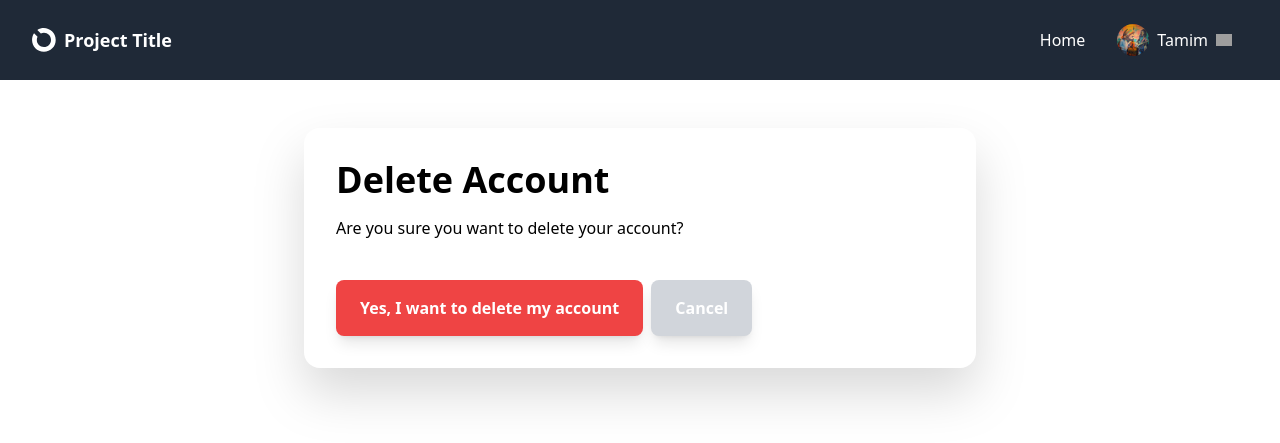
After one commit to tausif04/Django_Starter, a Django app: page /profile/delete/ in a window 1280 px wide. The commit adds this page. Shown: the top 443 px of the page. Run offline with Django 5.2, Linux system fonts and the light colour scheme; a user stored in the database is signed in; data comes from the database, SQL or seed files in the repository; both versions use the stored data as it was after the commit; some libraries are stand-ins or nearby versions; grey boxes are pictures that could not be loaded.

Commit message:
Completed

```diff
--- a/a_core/settings.py
+++ b/a_core/settings.py
@@ -25,7 +25,7 @@ SECRET_KEY = 'django-insecure-pfbj_(7%7wjp*0fh#!am4$p91&8cr#=2u1ykusik+-eaoot4=d
 # SECURITY WARNING: don't run with debug turned on in production!
 DEBUG = True
 
-ALLOWED_HOSTS = []
+ALLOWED_HOSTS = ['localhost','127.0.0.1','*']
 
 
 # Application definition
@@ -152,7 +152,7 @@ EMAIL_BACKEND = 'django.core.mail.backends.console.EmailBackend'
 ACCOUNT_AUTHENTICATION_METHOD = 'email'
 ACCOUNT_EMAIL_REQUIRED = True
 ACCOUNT_USERNAME_REQUIRED = False
-ACCOUNT_EMAIL_VERIFICATION = 'mandatory'        # You can make username optional if you wish
+ACCOUNT_EMAIL_VERIFICATION = 'optional'      # You can make username optional if you wish
 
 # Redirects user to this page after clicking the verification link
 ACCOUNT_EMAIL_CONFIRMATION_ANONYMOUS_REDIRECT_URL = '/accounts/login/'
--- /dev/null
+++ b/a_users/templates/a_users/profile_delete.html
@@ -0,0 +1,14 @@
+{% extends 'layouts/box.html' %}
+
+{% block content %}
+
+<h1>Delete Account</h1>
+<p>Are you sure you want to delete your account?</p>
+
+<form method='POST'>
+    {% csrf_token %}
+    <button type="submit" class="button-red mt-6">Yes, I want to delete my account</button>
+    <a class="button button-gray ml-1" href="{{ request.META.HTTP_REFERER }}">Cancel</a>
+</form>
+
+{% endblock %}
--- a/a_users/templates/a_users/profile_settings.html
+++ b/a_users/templates/a_users/profile_settings.html
@@ -30,7 +30,7 @@
                 {% endif %}
             </td>
             <td class="px-6 pb-4">
-                <a href="" class="font-medium text-blue-600 hover:underline">
+                <a href="{% url 'profile-emailverify' %}" class="font-medium text-blue-600 hover:underline">
                     {% if not user.emailaddress_set.first.verified %}Verify{% endif %}
                 </a>
             </td>
@@ -44,7 +44,7 @@
                 Once deleted, account is gone. Forever.
             </td>
             <td class="px-6 py-4">
-                <a href="" class="font-medium text-red-600 hover:underline">
+                <a href="{% url 'profile-delete' %}" class="font-medium text-red-600 hover:underline">
                     Delete
                 </a>
             </td>
--- a/a_users/urls.py
+++ b/a_users/urls.py
@@ -7,4 +7,6 @@ urlpatterns = [
     path('onboarding/',profile_edit_view, name="profile-onboarding"),
     path('settings/',profile_settings_view, name='profile-settings'),
     path('emailchange/',profile_emailchange, name='profile-emailchange'),
-    ]
+    path('emailverify/',profile_emailverify, name='profile-emailverify'),
+    path('delete/',profile_delete_view,name='profile-delete'),
+]
--- a/a_users/views.py
+++ b/a_users/views.py
@@ -1,5 +1,6 @@
 from django.shortcuts import render,redirect ,get_object_or_404
 from django.urls import reverse
+from django.contrib.auth import logout
 from allauth.account.models import EmailAddress
 from django.contrib.auth.decorators import login_required
 from django.contrib.auth.models import User
@@ -14,8 +15,6 @@ def profile_view(request,username=None):
             profile = request.user.profile
         except:
             return redirect('account_login')
-
-
     profile = request.user.profile
     return render(request, 'a_users/profile.html', {'profile':profile})
 
@@ -54,16 +53,30 @@ def profile_emailchange(request):
             if User.objects.filter(email=email).exclude(id=request.user.id).exists():
                 messages.warning(request, f'{email} is already in use')
                 return redirect('profile-settings')
-
             form.save()
 
             # then Signal updates emailaddress and set  verified to False
-            EmailAddress.objects.add_email(request, request.user, request.user.email, confirm=True)
-            return redirect('profile-settings')
+            email_address = EmailAddress.objects.get(user=request.user, email=request.user.email)
+            email_address.send_confirmation(request)
+            messages.success(request, "A new verification email has been sent.")
         else:
             messages.warning(request,'Form is not valid')
             return redirect('profile-settings')
+    return redirect('home')
 
+@login_required
+def profile_emailverify(request):
+    email_address = EmailAddress.objects.get(user=request.user, email=request.user.email)
+    email_address.send_confirmation(request)
+    messages.success(request, "A new verification email has been sent.")
+    return redirect('profile-settings')
 
-
-    return redirect('home')
+@login_required
+def profile_delete_view(request):
+    user = request.user
+    if request.method =='POST':
+        logout(request)
+        user.delete()
+        messages.success(request,'Account Deleted, Good Bye')
+        return redirect('home')
+    return render(request,'a_users/profile_delete.html')
```
Also changed, not shown: templates/404.html (added, +12 -0 lines), db.sqlite3, media/avatars/IMG_20220912_083332-01.jpeg (deleted).
